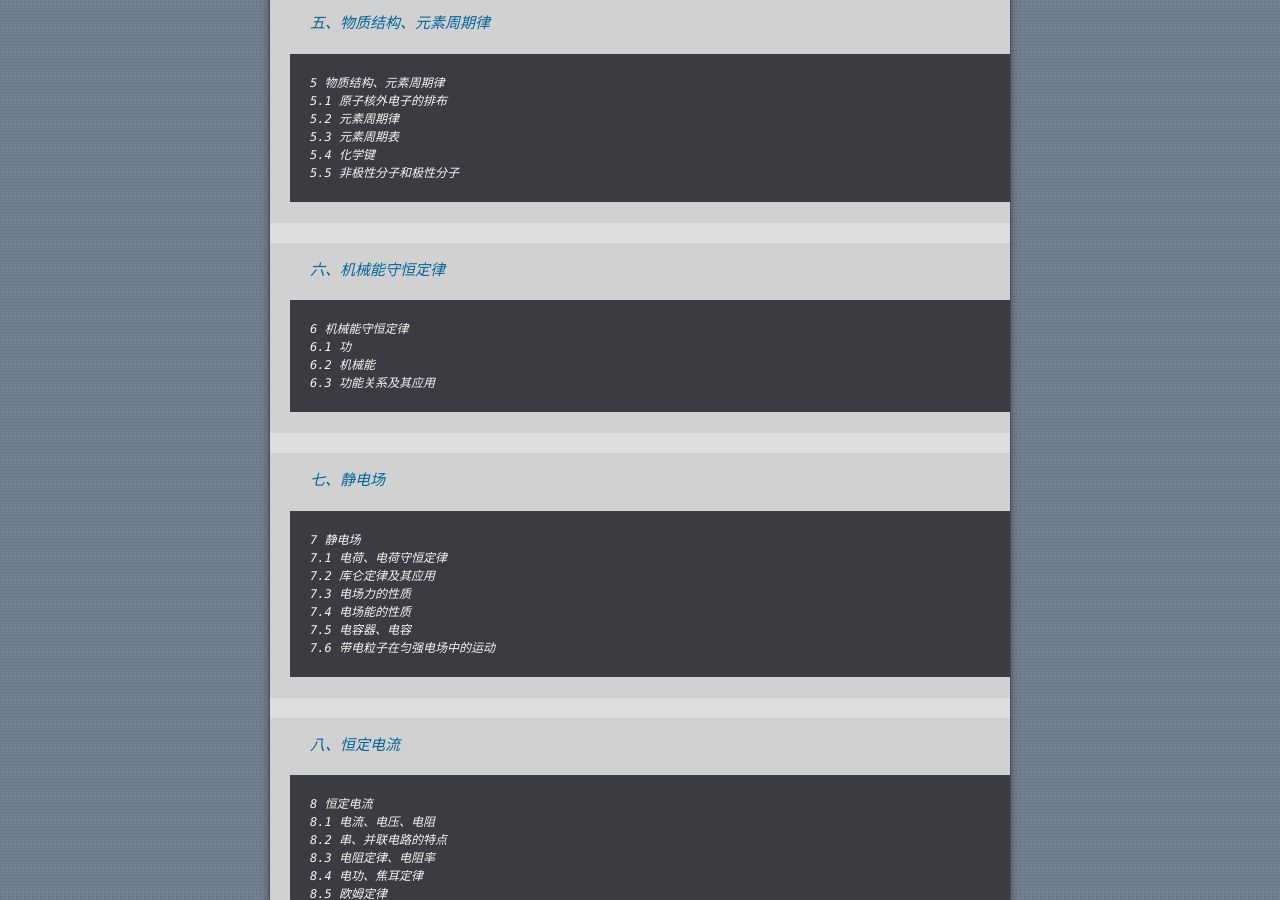
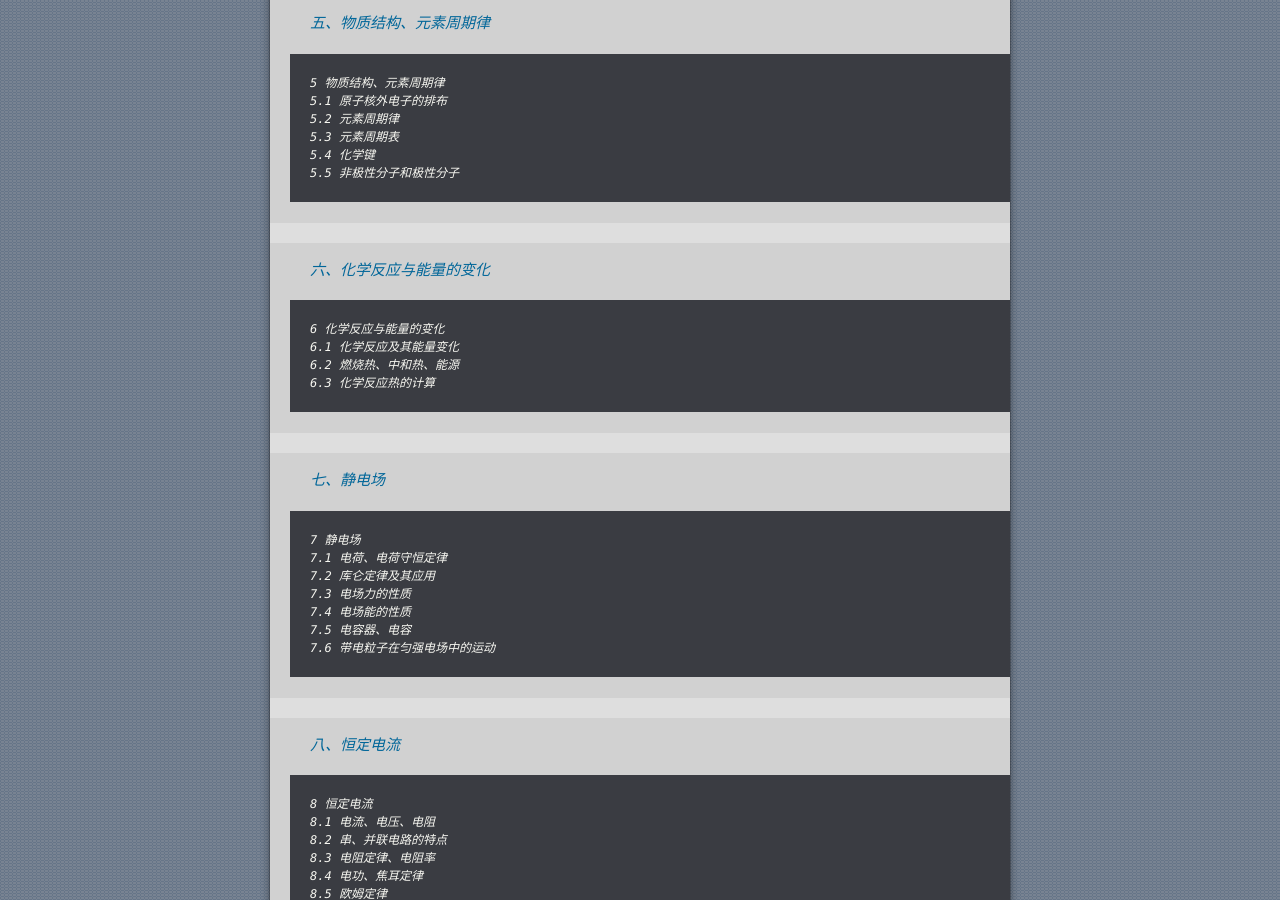
Before and after one commit to XIANGBLQ/wenzhai, a Jekyll site: the page built from pages/biji/jichu/biji/huaxue/高中化学基础.md, in a window 1280 px wide and 900 px high, scrolled down 1054 px. Built offline with Jekyll 4.4.1, drawn with Linux system fonts in a browser that asks for light colours; our own code applies the rules of GitHub Pages for plain Markdown files.

Commit message:
Update 高中化学基础.md

````diff
--- a/pages/biji/jichu/biji/huaxue/高中化学基础.md
+++ b/pages/biji/jichu/biji/huaxue/高中化学基础.md
@@ -62,13 +62,13 @@ layout: default
 
 
 
-> [六、机械能守恒定律](./gaozhong/6-机械能.html)
+> [六、化学反应与能量的变化](./gaozhong/6-化学反应.html)
 >
 > ```
-> 6 机械能守恒定律
-> 6.1 功
-> 6.2 机械能
-> 6.3 功能关系及其应用
+> 6 化学反应与能量的变化
+> 6.1 化学反应及其能量变化
+> 6.2 燃烧热、中和热、能源
+> 6.3 化学反应热的计算
 > ```
 
 
````
